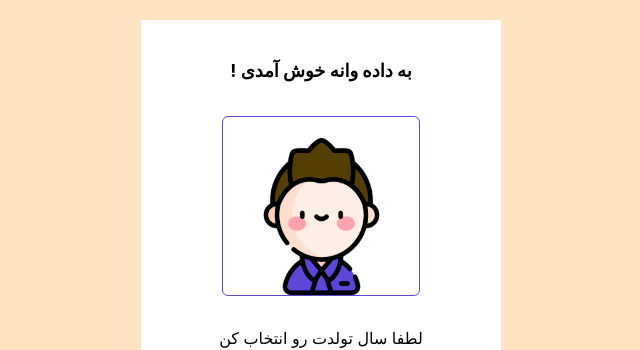
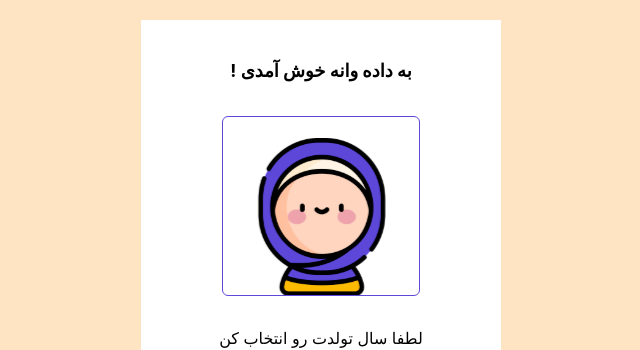
Before and after one commit to kimiaShahbaghi/dadevane, a React (Create React App) app: page /age in a window 1280 px wide. Shown: the top 350 px of the page, without its empty margins (319-959 px from the left). Built offline with nearby package versions, Linux system fonts and the light colour scheme.

Commit message:
solve lifting state

```diff
--- a/public/index.html
+++ b/public/index.html
@@ -9,7 +9,8 @@
       name="description"
       content="Web site created using create-react-app"
     />
-    <link rel="apple-touch-icon" href="%PUBLIC_URL%/logo192.png" />
+
+    <link rel="apple-toon" href="%PUBLIC_URL%/loguch-ico192.png" />
     <!--
       manifest.json provides metadata used when your web app is installed on a
       user's mobile device or desktop. See https://developers.google.com/web/fundamentals/web-app-manifest/
--- a/src/App.js
+++ b/src/App.js
@@ -7,18 +7,20 @@ import Age from "./components/Age";
 import { Route, Routes, BrowserRouter } from "react-router-dom";
 
 function App() {
-  const getGender = (data) => {
-    console.log("gender is", data);
-    return data;
+  const [gender, setGender] = useState("");
+  const saveGenderHandler = (enteredGender) => {
+    setGender(enteredGender);
   };
-  let [gender, setGender] = useState(getGender());
-  console.log("can u see me?");
 
   return (
     <BrowserRouter>
       <Routes>
-        <Route exact path="/" element={<Gender func={getGender} />} />
-        <Route exact path="/age" element={<Age gender={gender} />} />
+        <Route
+          exact
+          path="/"
+          element={<Gender onSelectGender={saveGenderHandler} />}
+        />
+        <Route exact path="/age" element={<Age selectedGender={gender} />} />
       </Routes>
     </BrowserRouter>
   );
--- a/src/components/Age.js
+++ b/src/components/Age.js
@@ -7,7 +7,11 @@ import { useState } from "react";
 import "./style.scss";
 import AgeSelector from "./AgeSelector";
 
-function Age() {
+function Age(props) {
+  const gender = props.selectedGender;
+  console.log(gender, "from age");
+  let imgSrc = "";
+  gender === "man" ? (imgSrc = BoyImg) : (imgSrc = GirlImg);
   return (
     <div className="mycontainer">
       <div className="mycontainer__header">
@@ -15,7 +19,7 @@ function Age() {
       </div>
       <div className="mycontainer__content">
         <div className="mycontainer__content__agePic">
-          <img src={BoyImg} />
+          <img src={imgSrc} />
         </div>
         <p>لطفا سال تولدت رو انتخاب کن</p>
         <div className="mycontainer__content__ageSelector">
@@ -23,7 +27,7 @@ function Age() {
         </div>
       </div>
       <div className="mycontainer__footer">
-        <button className="mycontainer__button">شروع</button>
+        <button>شروع</button>
         <a href="#">
           <p>! بدون وارد کردن سن شروع کن</p>
         </a>
--- a/src/components/Gender.js
+++ b/src/components/Gender.js
@@ -2,11 +2,15 @@ import React, { useState } from "react";
 import Header from "./Header";
 import GirlImg from "./girl.svg";
 import BoyImg from "./boy.svg";
+import { useDispatch, useSelector } from "react-redux";
+import { selectedGender } from "../rootSlice";
 import { useNavigate } from "react-router-dom";
 import "./style.scss";
 
-function Gender() {
+function Gender(props) {
   const navigate = useNavigate();
+  // const dispatch = useDispatch();
+  // const stateMood = useSelector((state) => state.gender.value);
   const [gender, setGender] = useState(undefined);
   let [check, setCheck] = useState(true);
   let [selected, setSelected] = useState(false);
@@ -39,6 +43,9 @@ function Gender() {
     }
   };
   const clickHandler = () => {
+    // dispatch(selectedGender(gender));
+    // console.log(stateMood, "state");
+    props.onSelectGender(gender);
     navigate("/age");
   };
   return (
@@ -87,11 +94,7 @@ function Gender() {
         </div>
       </div>
       <div className="mycontainer__footer">
-        <button
-          className="mycontainer__button"
-          disabled={buttonHandler()}
-          onClick={clickHandler}
-        >
+        <button disabled={buttonHandler()} onClick={clickHandler}>
           ادامه
         </button>
       </div>
--- a/src/rootSlice.js
+++ b/src/rootSlice.js
@@ -4,17 +4,13 @@ const rootSlice = createSlice({
   name: "root",
   initialState: {
     gender: "",
-    checked: "true",
   },
   reducers: {
-    selectGender: (state, action) => {
+    selectedGender: (state, action) => {
       state.gender = action.payload;
-    },
-    isChecked: (state, action) => {
-      state.checked = action.payload;
     },
   },
 });
 
-export const reducer = rootSlice.reducer;
-export const { selectGender, isChecked } = rootSlice.actions;
+export const rootReducer = rootSlice.reducer;
+export const { selectedGender } = rootSlice.actions;
--- a/src/store.js
+++ b/src/store.js
@@ -1,6 +1,6 @@
 import { configureStore } from "@reduxjs/toolkit";
-import { reducer } from "./rootSlice";
+import { rootReducer } from "./rootSlice";
 
 export const store = configureStore({
-  reducer,
+  reducer: rootReducer,
 });
```
